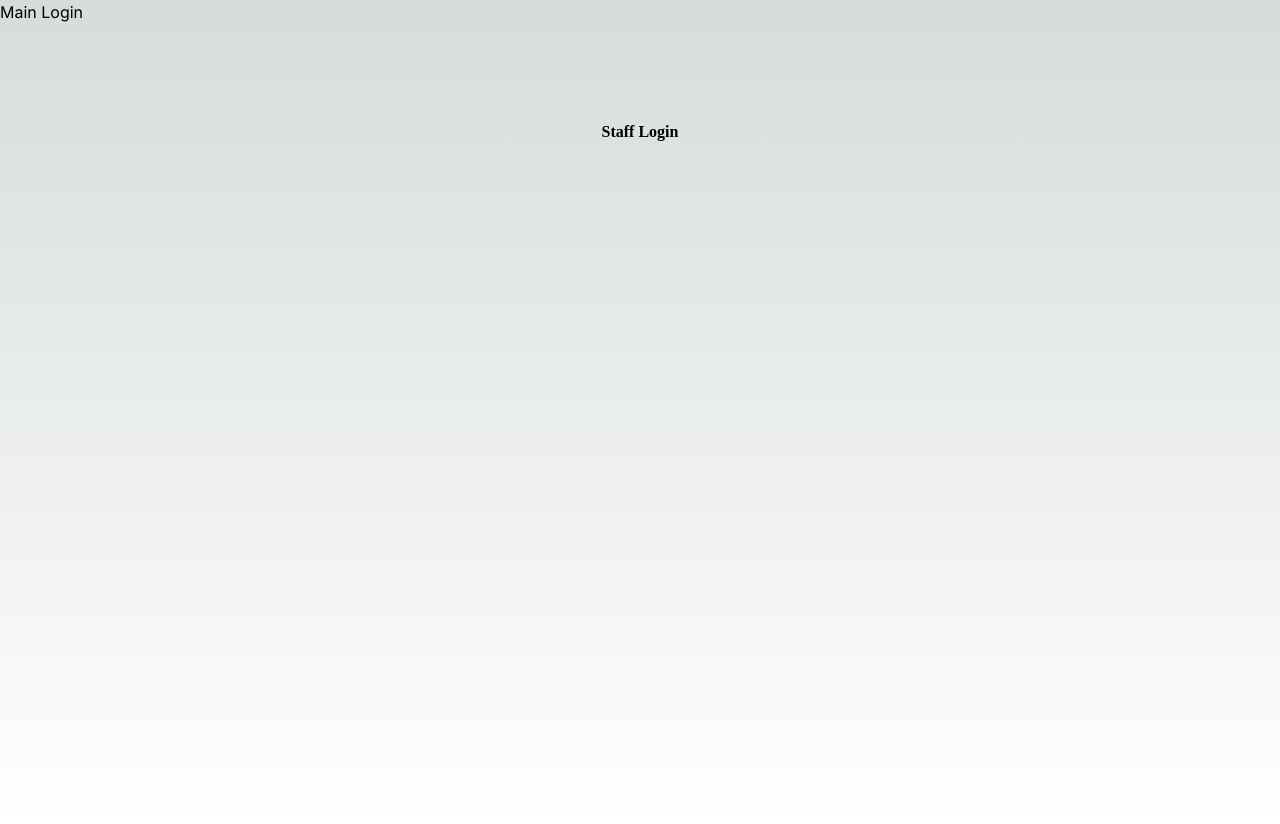
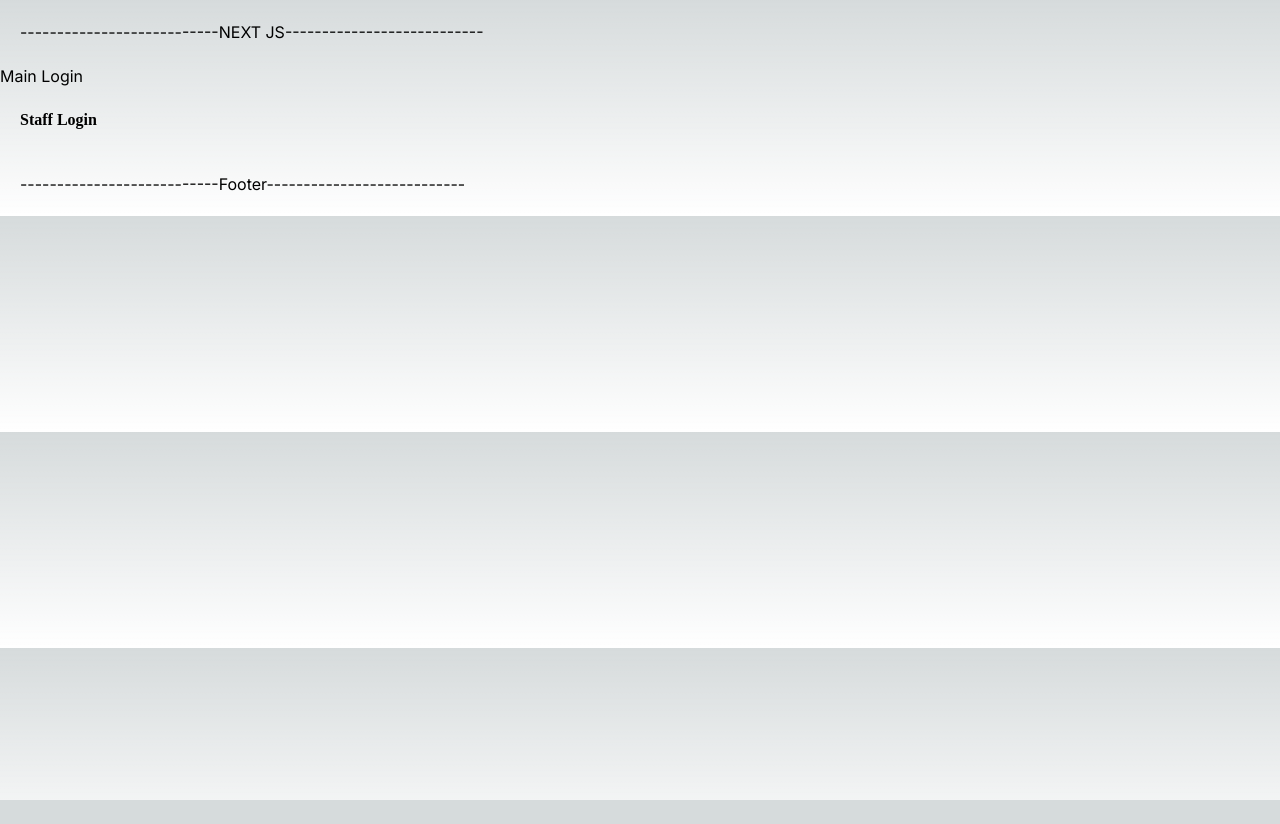
Before and after one commit to prajapatibhaskar/hello-world, a Next.js app: page /login/stafflogin in a window 1280 px wide. After the commit the page ends 800 px from the top, so only its background shows below. Built offline with nearby package versions, Linux system fonts and the light colour scheme.

Commit message:
More about Layouts
Added a Header component and Footer component,
in the global layout page.

```diff
--- a/src/app/(auth)/login/hodlogin/page.js
+++ b/src/app/(auth)/login/hodlogin/page.js
@@ -1,10 +1,8 @@
 const HodLogin = () => {
     return(
-        <main className="flex min-h-screen flex-col items-center justify-between p-24">
-            <div>
-                <h1 className="heading">Hod Login</h1>
-            </div>
-        </main>
+        <div style={{padding: '20px'}}>
+            <h1 className="heading">Hod Login</h1>
+        </div>
     )
 }
 
--- a/src/app/(auth)/login/page.js
+++ b/src/app/(auth)/login/page.js
@@ -10,15 +10,13 @@
   };
 
   return (
-    <main className="flex min-h-screen flex-col items-center justify-between p-24">
-      <div>
+      <div  style={{padding: '20px'}}>
         <h1 className="heading">Login Page</h1>
         <br />
         <button onClick={() => navigate("stafflogin")}>Staff Login</button>
         <br /> <br />
         <button onClick={() => navigate("studentlogin")}>Student Login</button>
       </div>
-    </main>
   );
 };
 
--- a/src/app/(auth)/login/stafflogin/page.js
+++ b/src/app/(auth)/login/stafflogin/page.js
@@ -1,10 +1,8 @@
 const StaffLogin = () => {
     return(
-        <main className="flex min-h-screen flex-col items-center justify-between p-24">
-            <div>
-                <h1 className="heading">Staff Login</h1>
-            </div>
-        </main>
+        <div  style={{padding: '20px'}}>
+            <h1 className="heading">Staff Login</h1>
+        </div>
     )
 }
 
--- a/src/app/(auth)/login/studentlogin/page.js
+++ b/src/app/(auth)/login/studentlogin/page.js
@@ -1,10 +1,8 @@
 const StudentLogin = () => {
     return(
-        <main className="flex min-h-screen flex-col items-center justify-between p-24">
-            <div>
-                <h1 className="heading">Student Login</h1>
-            </div>
-        </main>
+        <div style={{padding: '20px'}}>
+            <h1 className="heading">Student Login</h1>
+        </div>
     )
 }
 
--- /dev/null
+++ b/src/app/(common-root-layout)/RootFooter.js
@@ -0,0 +1,9 @@
+const RootFooter = () => {
+    return(
+        <div style={{padding: '20px'}}>
+            <h1>---------------------------Footer---------------------------</h1>
+        </div>
+    )
+}
+
+export default RootFooter;
--- /dev/null
+++ b/src/app/(common-root-layout)/RootHeader.js
@@ -0,0 +1,9 @@
+const RootHeader = () => {
+    return(
+        <div style={{padding: '20px'}}>
+            <h1>---------------------------NEXT JS---------------------------</h1>
+        </div>
+    )
+}
+
+export default RootHeader;
--- a/src/app/layout.js
+++ b/src/app/layout.js
@@ -1,5 +1,7 @@
 import { Inter } from "next/font/google";
 import "./globals.css";
+import RootHeader from "./(common-root-layout)/RootHeader";
+import RootFooter from "./(common-root-layout)/RootFooter";
 
 const inter = Inter({ subsets: ["latin"] });
 
@@ -12,7 +14,9 @@
   return (
     <html lang="en">
       <body className={inter.className}>
+      <RootHeader />
         {children}
+      <RootFooter />
       </body>
     </html>
   );
--- a/src/app/page.js
+++ b/src/app/page.js
@@ -22,11 +22,11 @@
   }
 
   return (
-    <main className="flex min-h-screen flex-col items-center justify-between p-24">
+    <div  style={{padding: '20px'}}>
       <h1>Events, Functions and States.</h1>
       <h1>Fruit: {fruitName}</h1>
       <button onClick={fruit}>Click me</button>
       <InnerComponent />
-    </main>
+    </div>
   )
 }
```
Also changed, not shown: package.json (+6 -5 lines), 1 other file (tests, documents, lock files or other folders).
